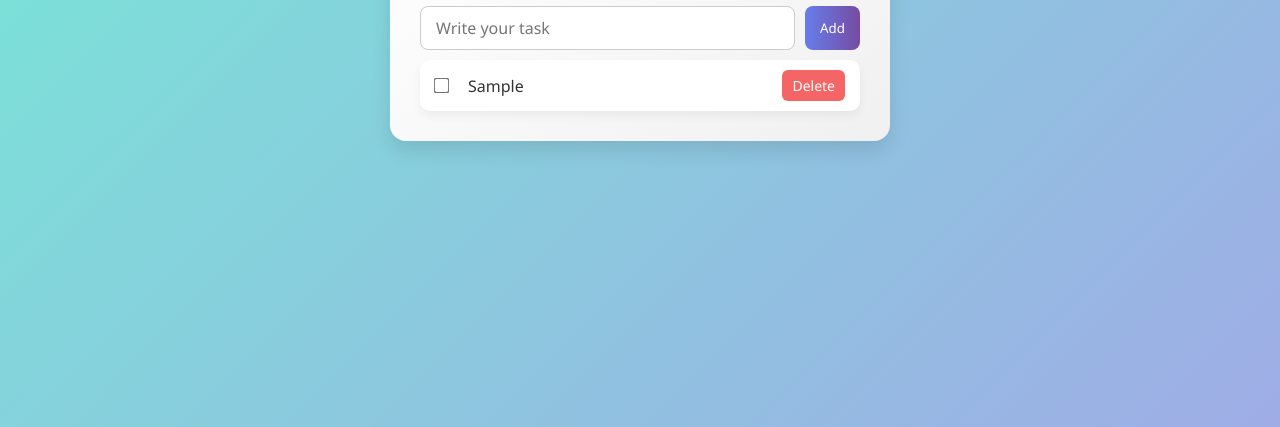
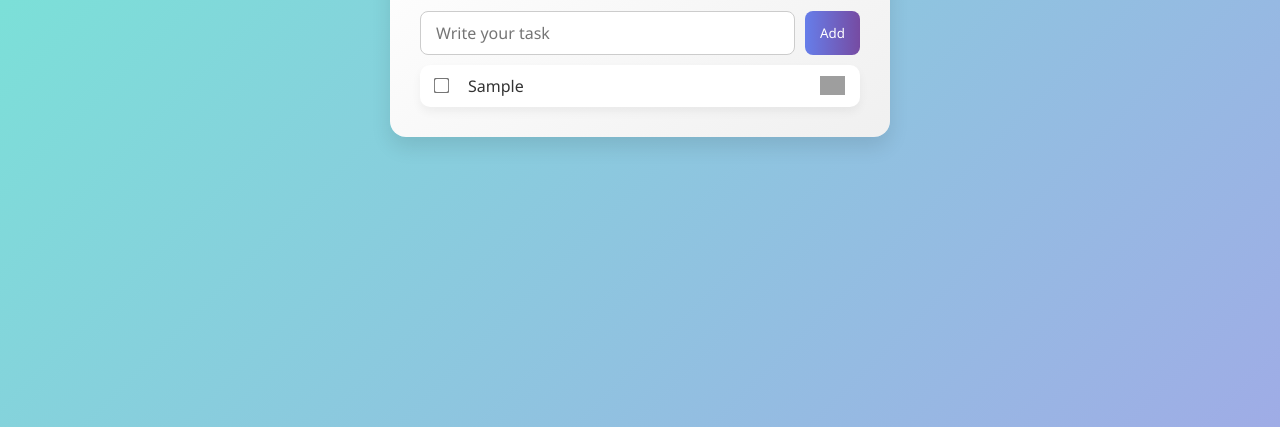
Before and after one commit to ayush-310/Task-Tracker, a plain HTML site: page index.html in a window 1280 px wide. Both pictures are taken after typing "Sample" into the empty fields and a click on the button "Add". Shown: the part 373-800 px from the top of the page. Drawn offline with Linux system fonts and the light colour scheme; grey boxes are pictures that could not be loaded.

Commit message:
Feat: Confimation for deletion, Delete Icon added

```diff
--- a/script.js
+++ b/script.js
@@ -15,7 +15,7 @@ function renderTasks() {
         taskItem.innerHTML = `
         <input type="checkbox" class="checkbox" ${task.status === "completed" ? "checked" : ""}>
         <p class="task-text">${task.text}</p>
-        <button class="delete">Delete</button>`;
+         <img class="delete" src="https://cdn-icons-png.flaticon.com/512/6861/6861362.png" alt="delete">`;
 
         // Checkbox status change
         const checkbox = taskItem.querySelector(".checkbox");
@@ -29,11 +29,12 @@ function renderTasks() {
         // Delete button
         const deleteButton = taskItem.querySelector(".delete");
         deleteButton.addEventListener("click", () => {
-
             /* The line `tasks.splice(index, 1);` is removing an element from the `tasks` array at the
             specified `index`. */
-            tasks.splice(index, 1);
-            renderTasks();
+            if (confirm("Are you sure you want to delete this task?")) {
+                tasks.splice(index, 1);
+                renderTasks();
+            }
         });
 
         tasksContainer.appendChild(taskItem);
--- a/style.css
+++ b/style.css
@@ -108,3 +108,7 @@ button:hover {
 .task-item button:hover {
     background: #e53e3e;
 }
+
+.delete{
+    width: 6%;
+}
```
